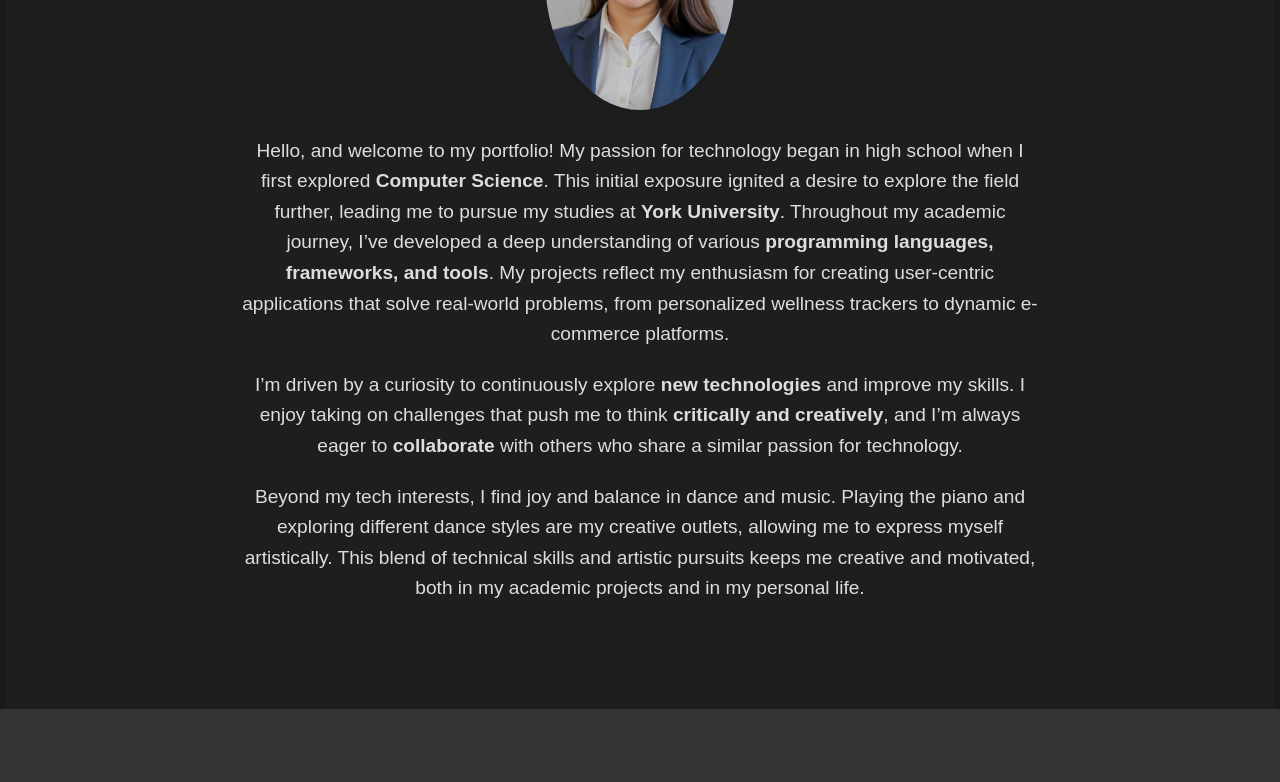
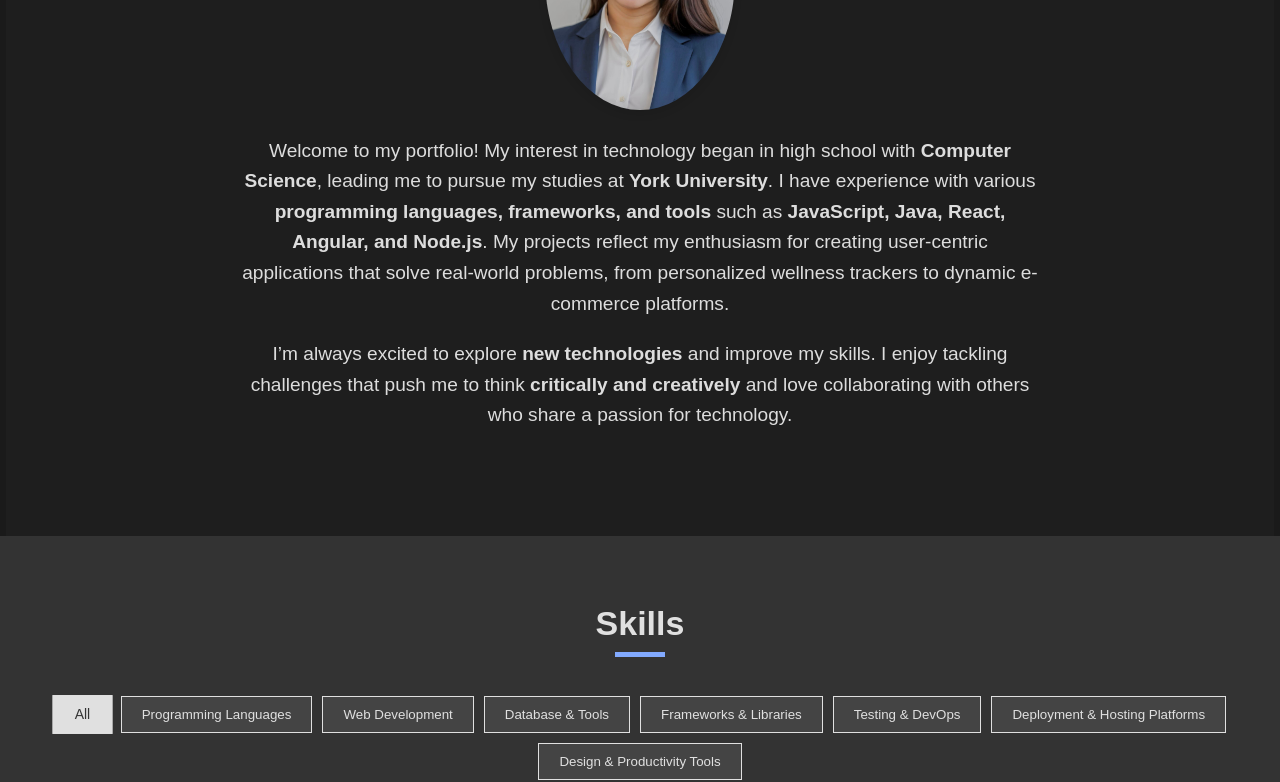
Before and after one commit to chrispsang/my-portfolio, a React (Create React App) app: page / in a window 1280 px wide. Shown: the part 800-1582 px from the top of the page. Built offline with nearby package versions, Linux system fonts and the light colour scheme.

Commit message:
refactor about me section and projects

```diff
--- a/src/App.js
+++ b/src/App.js
@@ -158,75 +158,75 @@ function App() {
       githubLink: "https://github.com/chrispsang/Beauty-Skincare.git",
       siteLink: "https://github.com/chrispsang/Beauty-Skincare.git",
     },
-    {
-      title: "Chris's Arcade",
-      shortDescription:
-        "A collection of classic mini-games including Brick Breaker and Snake.",
-      description:
-        "Chris's Arcade is a nostalgic collection of classic mini-games like Brick Breaker and Snake. I enjoyed working on this project as it allowed me to blend creativity with technical skills. The user authentication and leaderboard features provided a challenging yet rewarding experience, directly impacting user engagement and competition. Firebase made real-time score tracking seamless, enhancing the overall gaming experience.",
-      keyLearnings: [
-        "Enhanced my skills in front-end development and game design by integrating a real-time database and user authentication using Firebase.",
-      ],
-      techStack: ["JavaScript", "HTML", "CSS", "Firebase"],
-      screenshots: ["/arcadegame1.png", "/arcadegame2.png"],
-      githubLink: "https://github.com/chrispsang/Arcade-games",
-      siteLink: "https://chrispsang.github.io/Arcade-games",
-    },
-    {
-      title: "Weather App",
-      shortDescription:
-        "A full-stack application providing current weather conditions and 5-day forecasts.",
-      description:
-        "The Weather App is a comprehensive full-stack web application that enables users to search for current weather conditions and view 5-day forecasts for any city. This project was particularly satisfying as it allowed me to dive deep into full-stack development, from front-end user interface design to backend API integration. Deploying the application with Docker was especially intriguing, providing hands-on experience with containerization. The ability to save favorite locations added a personalized touch that enhances user experience.",
-      keyLearnings: [
-        "Strengthened my understanding of full-stack development by building a weather application with React.js and Node.js, and gained valuable experience in deploying applications using Docker.",
-      ],
-      techStack: [
-        "React.js",
-        "Node.js",
-        "Express.js",
-        "MySQL",
-        "OpenWeatherMap API",
-        "Docker",
-      ],
-      screenshots: ["/weatherapp.png"],
-      githubLink: "https://github.com/chrispsang/Weather-App",
-    },
+    // {
+    //   title: "Chris's Arcade",
+    //   shortDescription:
+    //     "A collection of classic mini-games including Brick Breaker and Snake.",
+    //   description:
+    //     "Chris's Arcade is a nostalgic collection of classic mini-games like Brick Breaker and Snake. I enjoyed working on this project as it allowed me to blend creativity with technical skills. The user authentication and leaderboard features provided a challenging yet rewarding experience, directly impacting user engagement and competition. Firebase made real-time score tracking seamless, enhancing the overall gaming experience.",
+    //   keyLearnings: [
+    //     "Enhanced my skills in front-end development and game design by integrating a real-time database and user authentication using Firebase.",
+    //   ],
+    //   techStack: ["JavaScript", "HTML", "CSS", "Firebase"],
+    //   screenshots: ["/arcadegame1.png", "/arcadegame2.png"],
+    //   githubLink: "https://github.com/chrispsang/Arcade-games",
+    //   siteLink: "https://chrispsang.github.io/Arcade-games",
+    // },
+    // {
+    //   title: "Weather App",
+    //   shortDescription:
+    //     "A full-stack application providing current weather conditions and 5-day forecasts.",
+    //   description:
+    //     "The Weather App is a comprehensive full-stack web application that enables users to search for current weather conditions and view 5-day forecasts for any city. This project was particularly satisfying as it allowed me to dive deep into full-stack development, from front-end user interface design to backend API integration. Deploying the application with Docker was especially intriguing, providing hands-on experience with containerization. The ability to save favorite locations added a personalized touch that enhances user experience.",
+    //   keyLearnings: [
+    //     "Strengthened my understanding of full-stack development by building a weather application with React.js and Node.js, and gained valuable experience in deploying applications using Docker.",
+    //   ],
+    //   techStack: [
+    //     "React.js",
+    //     "Node.js",
+    //     "Express.js",
+    //     "MySQL",
+    //     "OpenWeatherMap API",
+    //     "Docker",
+    //   ],
+    //   screenshots: ["/weatherapp.png"],
+    //   githubLink: "https://github.com/chrispsang/Weather-App",
+    // },
 
-    {
-      title: "Healthcare Data Analysis Project",
-      shortDescription:
-        "Analyzing synthetic patient data to improve healthcare outcomes using machine learning.",
-      description:
-        "This project focused on analyzing synthetic patient data to uncover trends and make predictions that could enhance healthcare outcomes. By employing various machine learning models, I explored hidden patterns in the data, contributing to better healthcare decisions. This project deepened my expertise in data exploration, preprocessing, and the application of machine learning techniques in healthcare analytics.",
-      keyLearnings: [
-        "Developed expertise in data exploration, preprocessing, and model building, and gained insights into the application of machine learning in healthcare analytics.",
-      ],
-      techStack: [
-        "Python",
-        "Jupyter Notebook",
-        "Scikit-learn",
-        "Pandas",
-        "Matplotlib",
-      ],
-      screenshots: ["/feature_importance.png", "/correlation_heatmap.png"],
-      githubLink: "https://github.com/chrispsang/HealthCare-DataAnalysis.git",
-    },
-    {
-      title: "Churn Analysis Project",
-      shortDescription:
-        "Predicting customer churn for a subscription service using data analysis and machine learning.",
-      description:
-        "This project involved analyzing customer data to identify patterns and predict churn in a subscription-based service. By building and evaluating predictive models, I uncovered key factors driving customer churn, offering actionable insights for retention strategies. The project also emphasized visual storytelling through data, using Tableau to create an insightful dashboard.",
-      keyLearnings: [
-        "Enhanced skills in data preprocessing, exploratory data analysis, and model evaluation, with a strong emphasis on visual storytelling using Tableau.",
-      ],
-      techStack: ["Python", "Pandas", "Scikit-learn", "Tableau"],
-      screenshots: ["/Dashboard.jpg"],
-      githubLink: "https://github.com/chrispsang/CustomerChurnAnalysis.git",
-      siteLink:
-        "https://public.tableau.com/views/ChurnAnalysisDashboard_17225321250850/Dashboard1?:language=en-US&:sid=&:redirect=auth&:display_count=n&:origin=viz_share_link",
-    },
+    // {
+    //   title: "Healthcare Data Analysis Project",
+    //   shortDescription:
+    //     "Analyzing synthetic patient data to improve healthcare outcomes using machine learning.",
+    //   description:
+    //     "This project focused on analyzing synthetic patient data to uncover trends and make predictions that could enhance healthcare outcomes. By employing various machine learning models, I explored hidden patterns in the data, contributing to better healthcare decisions. This project deepened my expertise in data exploration, preprocessing, and the application of machine learning techniques in healthcare analytics.",
+    //   keyLearnings: [
+    //     "Developed expertise in data exploration, preprocessing, and model building, and gained insights into the application of machine learning in healthcare analytics.",
+    //   ],
+    //   techStack: [
+    //     "Python",
+    //     "Jupyter Notebook",
+    //     "Scikit-learn",
+    //     "Pandas",
+    //     "Matplotlib",
+    //   ],
+    //   screenshots: ["/feature_importance.png", "/correlation_heatmap.png"],
+    //   githubLink: "https://github.com/chrispsang/HealthCare-DataAnalysis.git",
+    // },
+    // {
+    //   title: "Churn Analysis Project",
+    //   shortDescription:
+    //     "Predicting customer churn for a subscription service using data analysis and machine learning.",
+    //   description:
+    //     "This project involved analyzing customer data to identify patterns and predict churn in a subscription-based service. By building and evaluating predictive models, I uncovered key factors driving customer churn, offering actionable insights for retention strategies. The project also emphasized visual storytelling through data, using Tableau to create an insightful dashboard.",
+    //   keyLearnings: [
+    //     "Enhanced skills in data preprocessing, exploratory data analysis, and model evaluation, with a strong emphasis on visual storytelling using Tableau.",
+    //   ],
+    //   techStack: ["Python", "Pandas", "Scikit-learn", "Tableau"],
+    //   screenshots: ["/Dashboard.jpg"],
+    //   githubLink: "https://github.com/chrispsang/CustomerChurnAnalysis.git",
+    //   siteLink:
+    //     "https://public.tableau.com/views/ChurnAnalysisDashboard_17225321250850/Dashboard1?:language=en-US&:sid=&:redirect=auth&:display_count=n&:origin=viz_share_link",
+    // },
     {
       title: "Library Management System",
       shortDescription: "A Java-based library management system with a GUI.",
@@ -492,31 +492,20 @@ function App() {
           <h2>About Me</h2>
           <img src="profile.jpg" alt="Profile" className="profile-pic" />
           <p style={{ marginBottom: "20px" }}>
-            Hello, and welcome to my portfolio! My passion for technology began
-            in high school when I first explored{" "}
-            <strong>Computer Science</strong>. This initial exposure ignited a
-            desire to explore the field further, leading me to pursue my studies
-            at <strong>York University</strong>. Throughout my academic journey,
-            I’ve developed a deep understanding of various{" "}
-            <strong> programming languages, frameworks, and tools</strong>. My
-            projects reflect my enthusiasm for creating user-centric
+            Welcome to my portfolio! My interest in technology began in high
+            school with <strong>Computer Science</strong>, leading me to pursue my
+            studies at <strong>York University</strong>. I have experience with{" "}
+            various <strong>programming languages, frameworks, and tools</strong> such
+            as <strong>JavaScript, Java, React, Angular, and Node.js</strong>.
+            My projects reflect my enthusiasm for creating user-centric
             applications that solve real-world problems, from personalized
             wellness trackers to dynamic e-commerce platforms.
           </p>
           <p style={{ marginBottom: "20px" }}>
-            I’m driven by a curiosity to continuously explore{" "}
-            <strong>new technologies</strong> and improve my skills. I enjoy
-            taking on challenges that push me to think{" "}
-            <strong>critically and creatively</strong>, and I’m always eager to{" "}
-            <strong>collaborate</strong> with others who share a similar passion
-            for technology.
-          </p>
-          <p style={{ marginBottom: "20px" }}>
-            Beyond my tech interests, I find joy and balance in dance and music.
-            Playing the piano and exploring different dance styles are my
-            creative outlets, allowing me to express myself artistically. This
-            blend of technical skills and artistic pursuits keeps me creative
-            and motivated, both in my academic projects and in my personal life.
+            I’m always excited to explore <strong>new technologies</strong> and
+            improve my skills. I enjoy tackling challenges that push me to think{" "}
+            <strong>critically and creatively</strong> and love collaborating
+            with others who share a passion for technology.
           </p>
         </div>
       </div>
```
